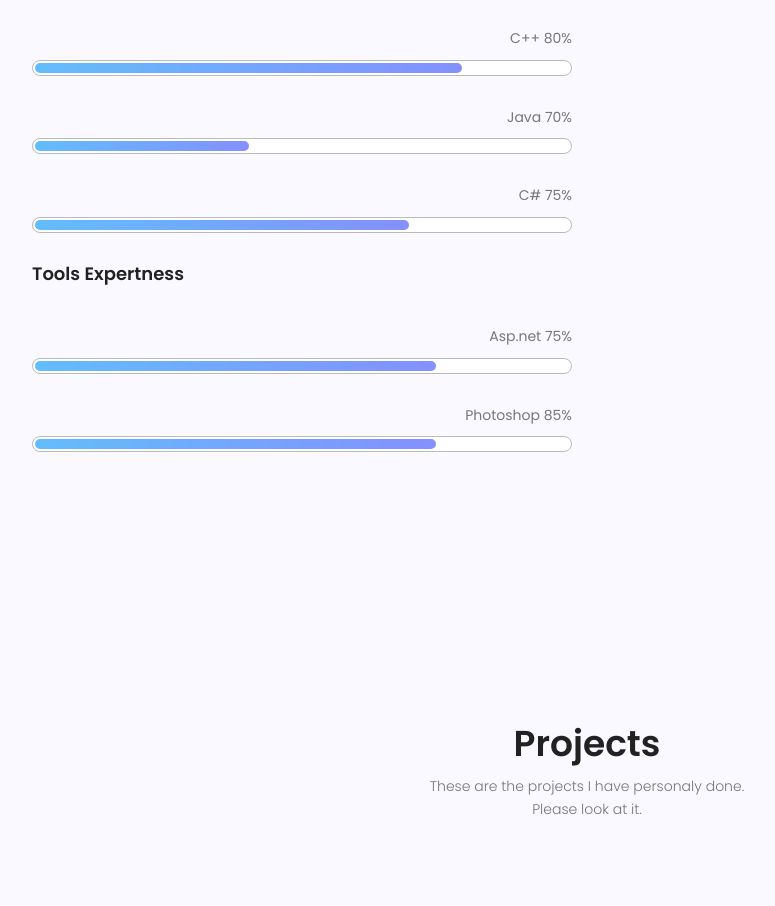
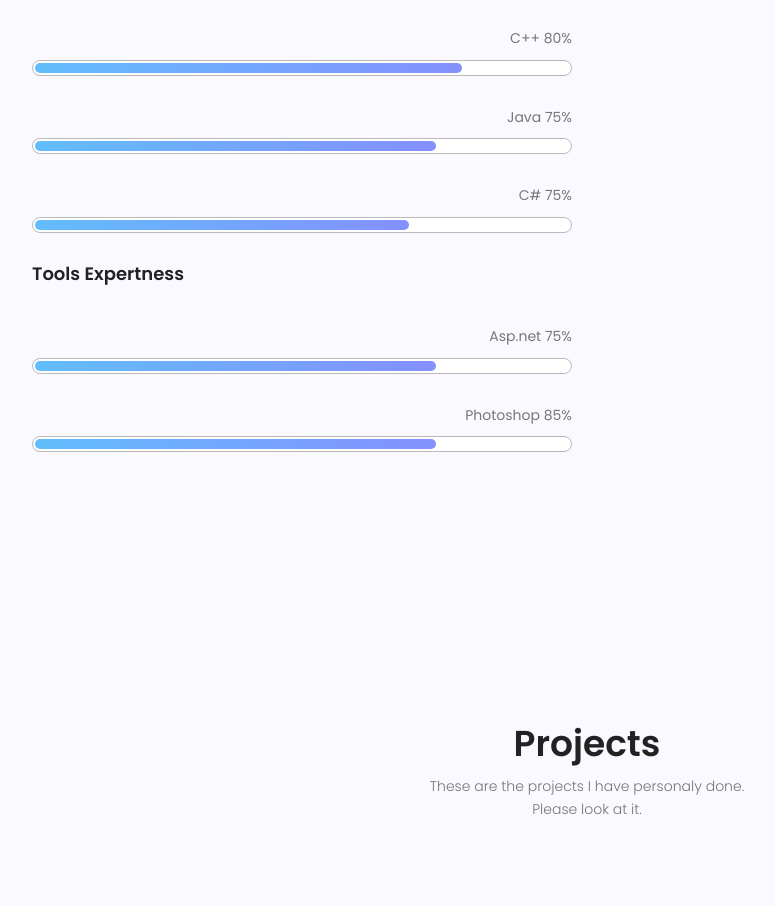
Before and after one commit to MdSalah/MdSalah.github.io, a plain HTML site: page index.html in a window 1280 px wide. Shown: the part 1630-2536 px from the top of the page, without its empty margins (53-828 px from the left). Drawn offline with nearby package versions, Linux system fonts and the light colour scheme.

Commit message:
Update index.html

```diff
--- a/index.html
+++ b/index.html
@@ -170,10 +170,10 @@
 									</div>
 				                </div>
 
-				                <div class="skillbar" data-percent="70%">
-				                    <div class="skill-bar-percent">Java 70%</div>
+				                <div class="skillbar" data-percent="75%">
+				                    <div class="skill-bar-percent">Java 75%</div>
 				                    <div class="skillwrap">
-				                    	<div class="skillbar-bar" style="width: 40%;"></div>
+				                    	<div class="skillbar-bar" style="width: 75%;"></div>
 									</div>
 				                </div>
 
```
